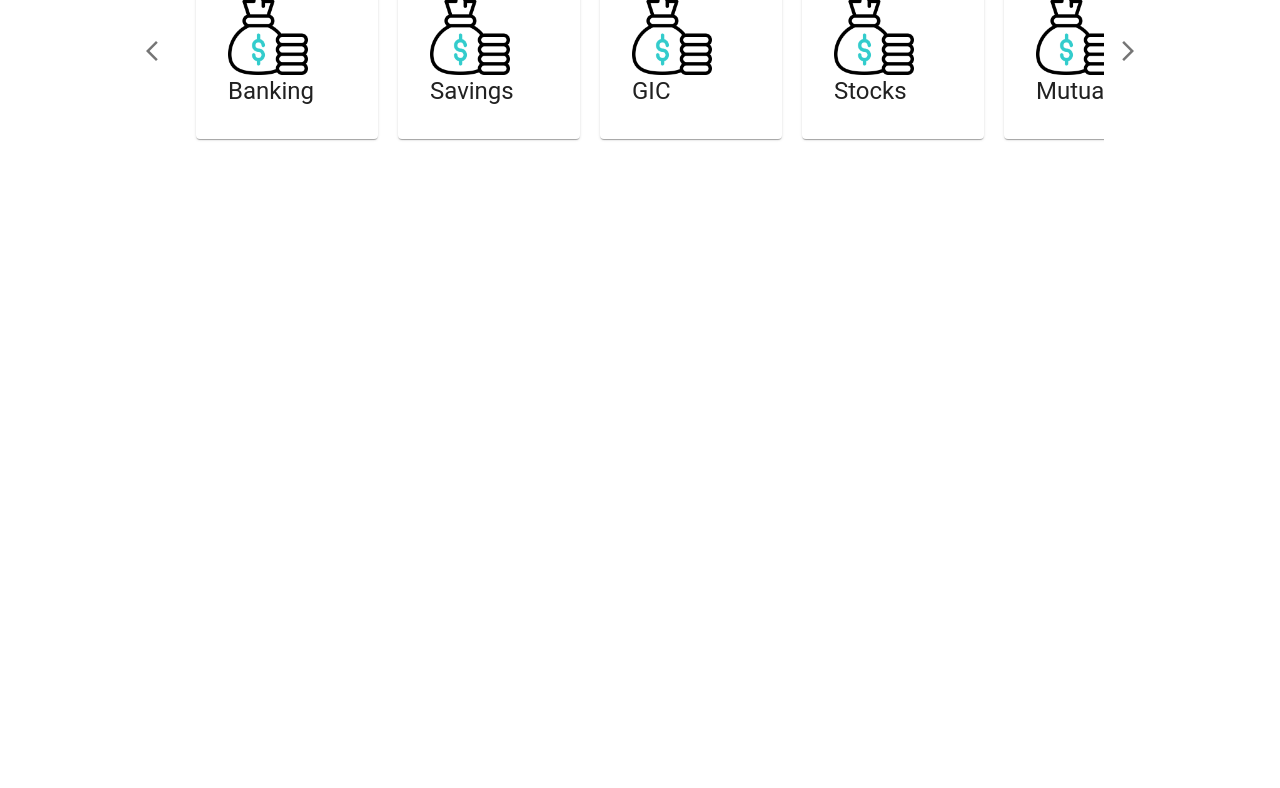
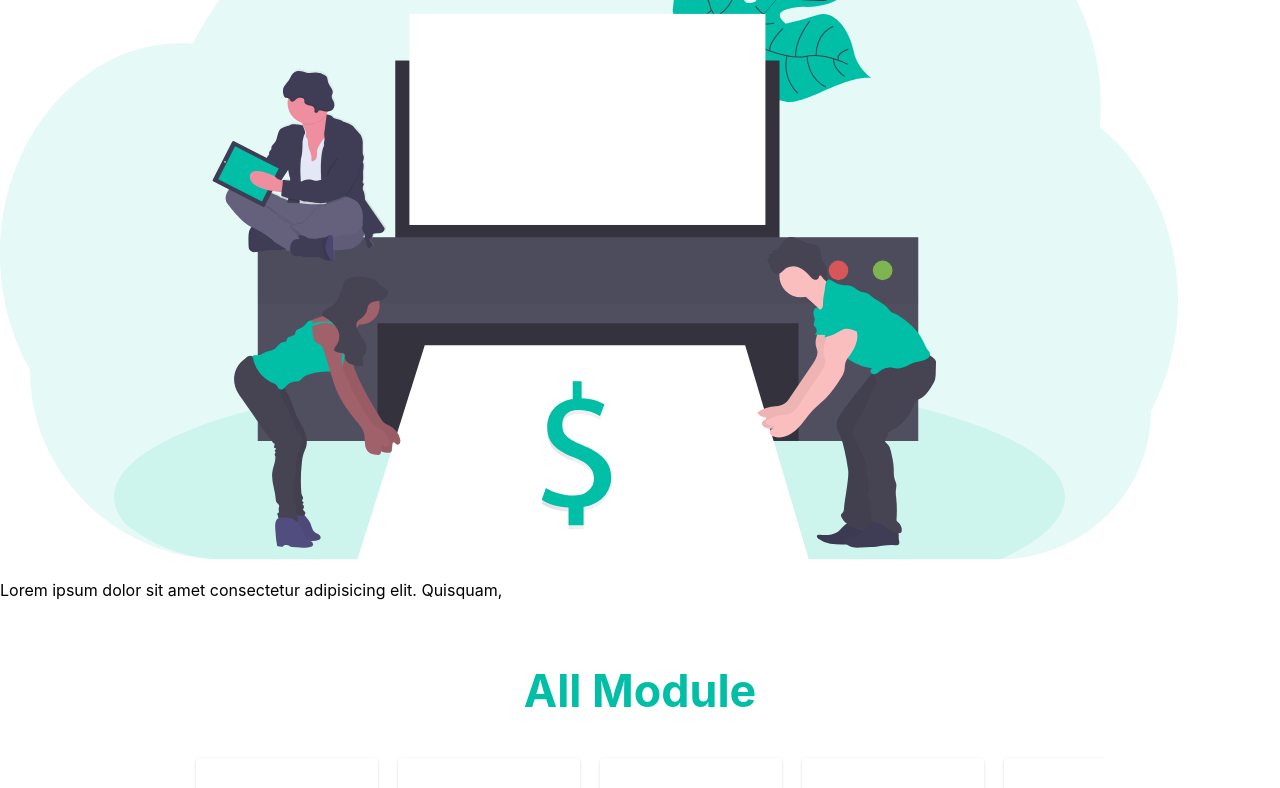
Before and after one commit to abhishekpatelmc/hacksix, a React (Create React App) app: page / in a window 1280 px wide. Shown: the part 874-1662 px from the top of the page. Before the commit the page ends 1151 px from the top, so only its background shows below. Built offline with nearby package versions, Linux system fonts and the light colour scheme.

Commit message:
scroll bar activated -- buttons still not working

```diff
--- a/src/components/About/About.js
+++ b/src/components/About/About.js
@@ -1,10 +1,23 @@
 import * as React from "react";
+import aboutImg from "../../asset/img/undraw_printing_invoices_-5-r4r.svg";
 import "./About.css";
 
 const About = () => {
   return (
-    <div className="Heading">
-      <h1> About </h1>
+    <div>
+      <div className="Heading">
+        <h1> About </h1>
+      </div>
+      <div className="MainContainer">
+        <div className="Image">
+          <img src={aboutImg} alt="about" />
+        </div>
+        <div className="Info">
+          <p>
+            Lorem ipsum dolor sit amet consectetur adipisicing elit. Quisquam,
+          </p>
+        </div>
+      </div>
     </div>
   );
 };
--- a/src/components/AllMoules/AllModule.css
+++ b/src/components/AllMoules/AllModule.css
@@ -17,7 +17,7 @@
   scroll-behavior: smooth;
 }
 .container::-webkit-scrollbar {
-  display: none; /* Safari and Chrome */
+  /* display: none; */
 }
 
 .Heading {
```
Also changed, not shown: src/asset/img/undraw_Savings_re_eq4w.png (deleted), src/asset/img/undraw_printing_invoices_-5-r4r.svg (added).
